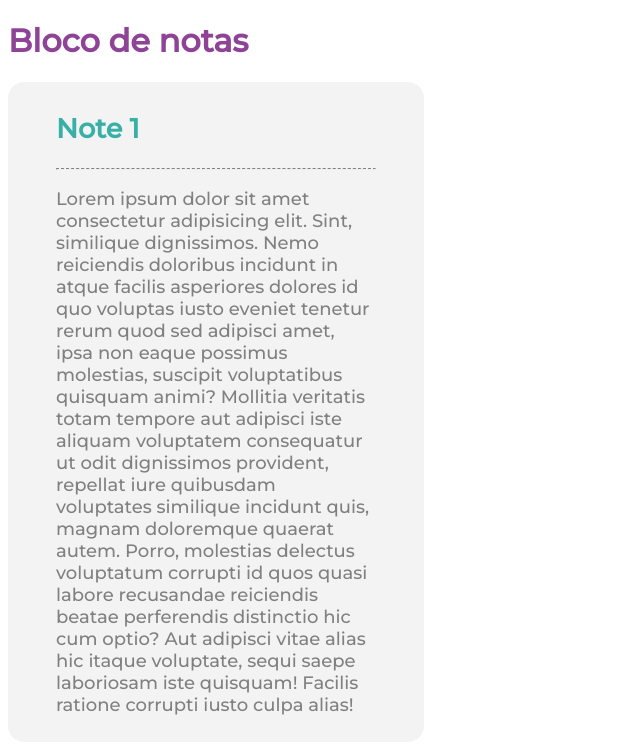
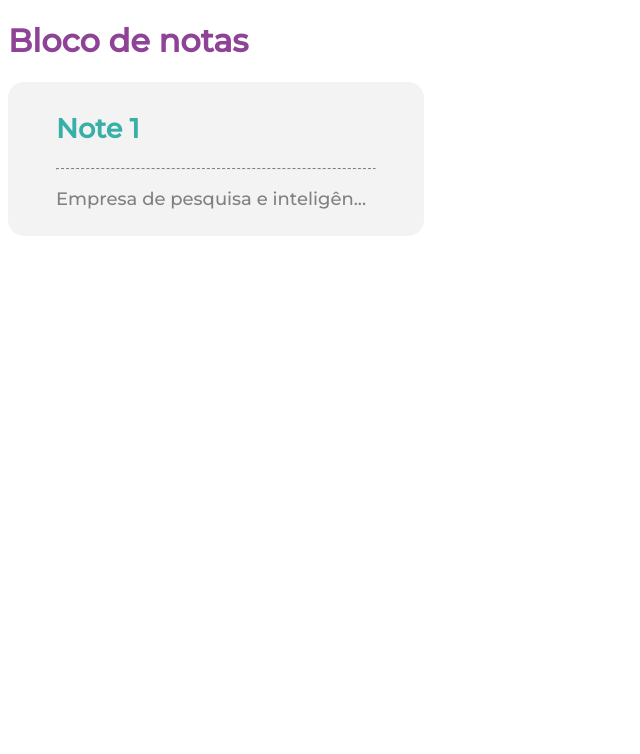
Before and after one commit to bruno-br/notes-app, a React (Create React App) app: page / in a window 1280 px wide. Shown: the top 754 px of the page, without its empty margins (0-640 px from the left). Built offline with nearby package versions, Linux system fonts and the light colour scheme.

Commit message:
feat: limit note description to 31 characters

```diff
--- a/src/App.tsx
+++ b/src/App.tsx
@@ -2,8 +2,7 @@ import Note from "./components/Note";
 import "./App.css";
 
 function App() {
-  let desc =
-    "Lorem ipsum dolor sit amet consectetur adipisicing elit. Sint, similique dignissimos. Nemo reiciendis doloribus incidunt in atque facilis asperiores dolores id quo voluptas iusto eveniet tenetur rerum quod sed adipisci amet, ipsa non eaque possimus molestias, suscipit voluptatibus quisquam animi? Mollitia veritatis totam tempore aut adipisci iste aliquam voluptatem consequatur ut odit dignissimos provident, repellat iure quibusdam voluptates similique incidunt quis, magnam doloremque quaerat autem. Porro, molestias delectus voluptatum corrupti id quos quasi labore recusandae reiciendis beatae perferendis distinctio hic cum optio? Aut adipisci vitae alias hic itaque voluptate, sequi saepe laboriosam iste quisquam! Facilis ratione corrupti iusto culpa alias!";
+  let desc = "Empresa de pesquisa e inteligência";
   return (
     <div className="App">
       <h1>Bloco de notas</h1>
--- a/src/components/Note/index.tsx
+++ b/src/components/Note/index.tsx
@@ -6,11 +6,18 @@ interface Props {
 }
 
 function Note({ title, description }: Props) {
+  function cropText(text: string, size: number) {
+    if (text.length > size) {
+      return text.substring(0, size) + "...";
+    }
+    return text;
+  }
+
   return (
     <div className="note">
       <h2>{title}</h2>
       <hr />
-      <p>{description}</p>
+      <p>{cropText("Empresa de pesquisa e inteligência", 31)}</p>
     </div>
   );
 }
```
